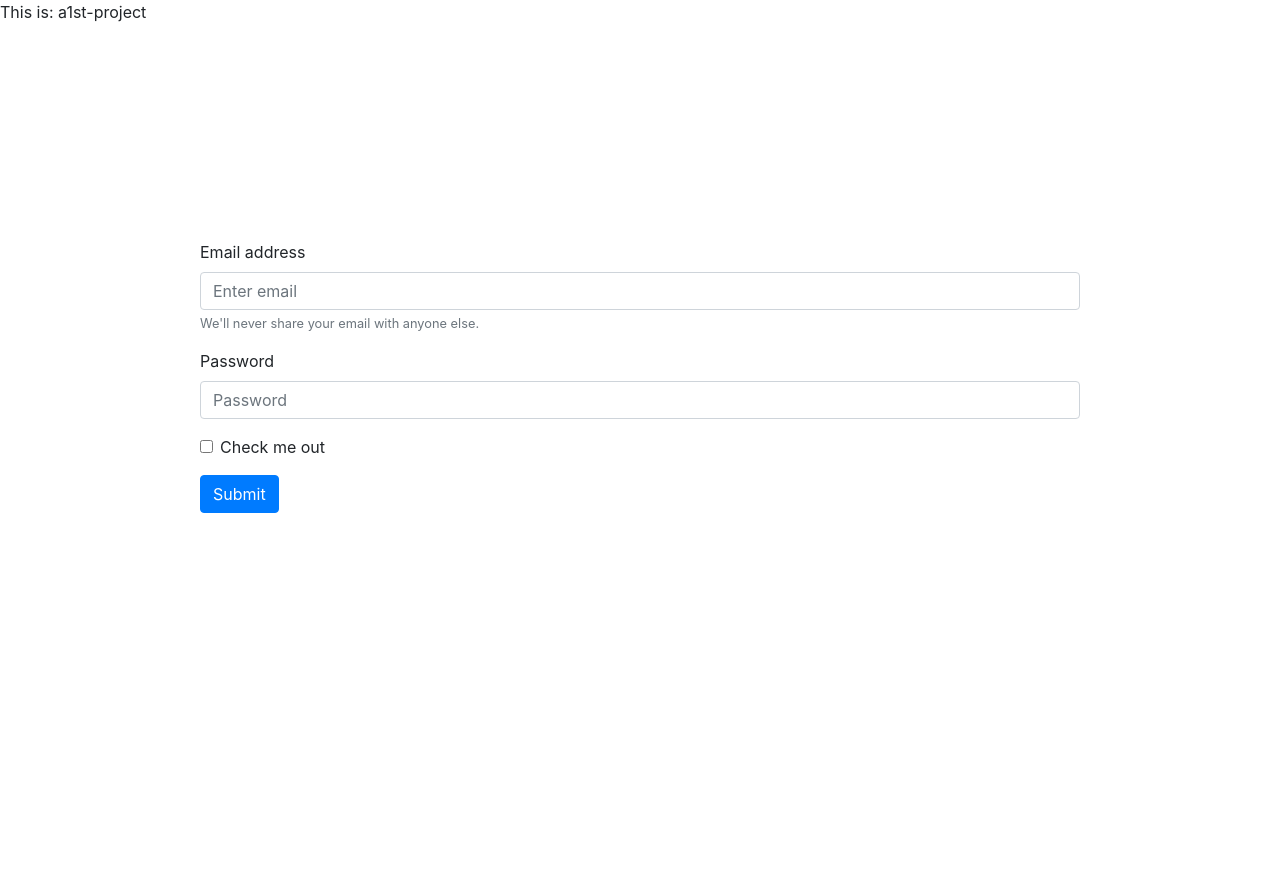
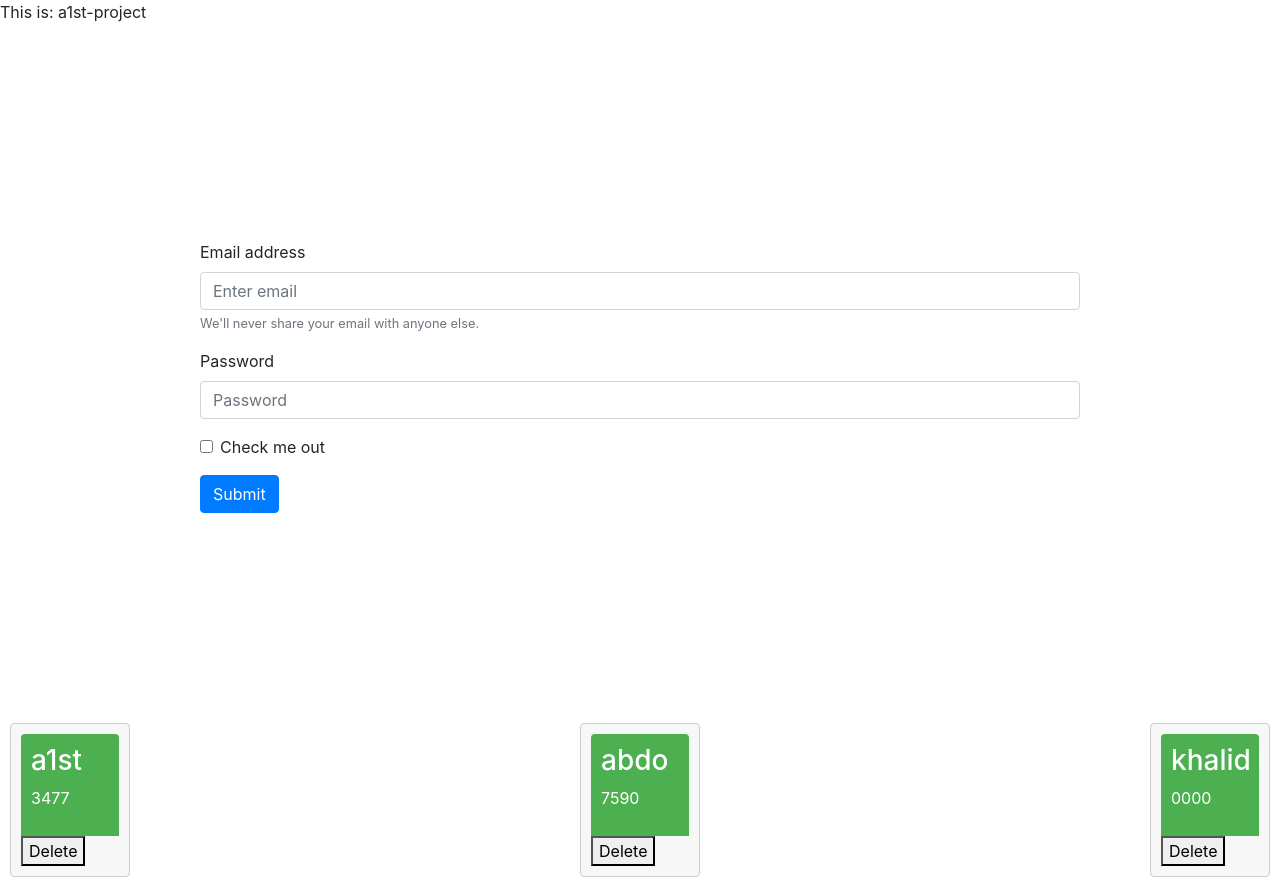
Before and after one commit to abderrahmanyouabd/angular-template-core, an Angular app: page / in a window 1280 px wide. Before the commit the page ends 800 px from the top, so only its background shows below. Built offline with nearby package versions, Linux system fonts and the light colour scheme.

Commit message:
feat: service constructor injection

```diff
--- a/src/app/my-first-comp/my-first-comp.component.ts
+++ b/src/app/my-first-comp/my-first-comp.component.ts
@@ -1,4 +1,5 @@
 import {Component, Output} from '@angular/core';
+import {MyFirstService} from "../services/my-first.service";
 
 @Component({
   selector: 'app-my-first-comp',
@@ -11,16 +12,21 @@ export class MyFirstCompComponent {
   list: any = [];
   isSubmitted: boolean = false;
 
+  constructor(private service: MyFirstService) {
+    this.list = this.service.getAllMessages();
+    this.isSubmitted = this.list.length > 0;
+  }
+
 
   onSubmit() {
     // this.list.push(this.email)
     // this.list.push(this.password)
     this.isSubmitted = true;
-    this.list.push({"email": this.email,  "password": this.password})
+    this.service.insert({"email": this.email,  "password": this.password});
 
   }
 
   deleteCard(index: number) {
-    this.list.splice(index, 1);
+    this.service.deleteMessage(index);
   }
 }
```
